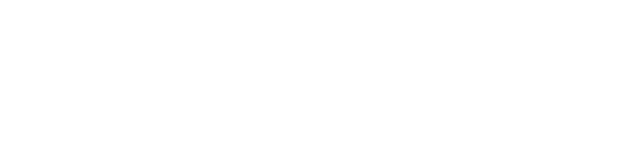
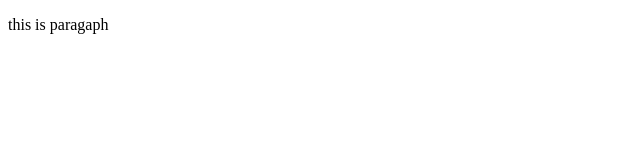
Before and after one commit to prabhatlakra/test1, a plain HTML site: page index.html in a window 1280 px wide. Shown: the whole page, without its empty margins (0-640 px from the left). Drawn offline with Linux system fonts and the light colour scheme.

Commit message:
frature1 me modify hua hai

```diff
--- a/index.html
+++ b/index.html
@@ -7,6 +7,6 @@
     <title>index</title>
 </head>
 <body>
-
+    <p> this is paragaph </p>
 </body>
 </html>
```
